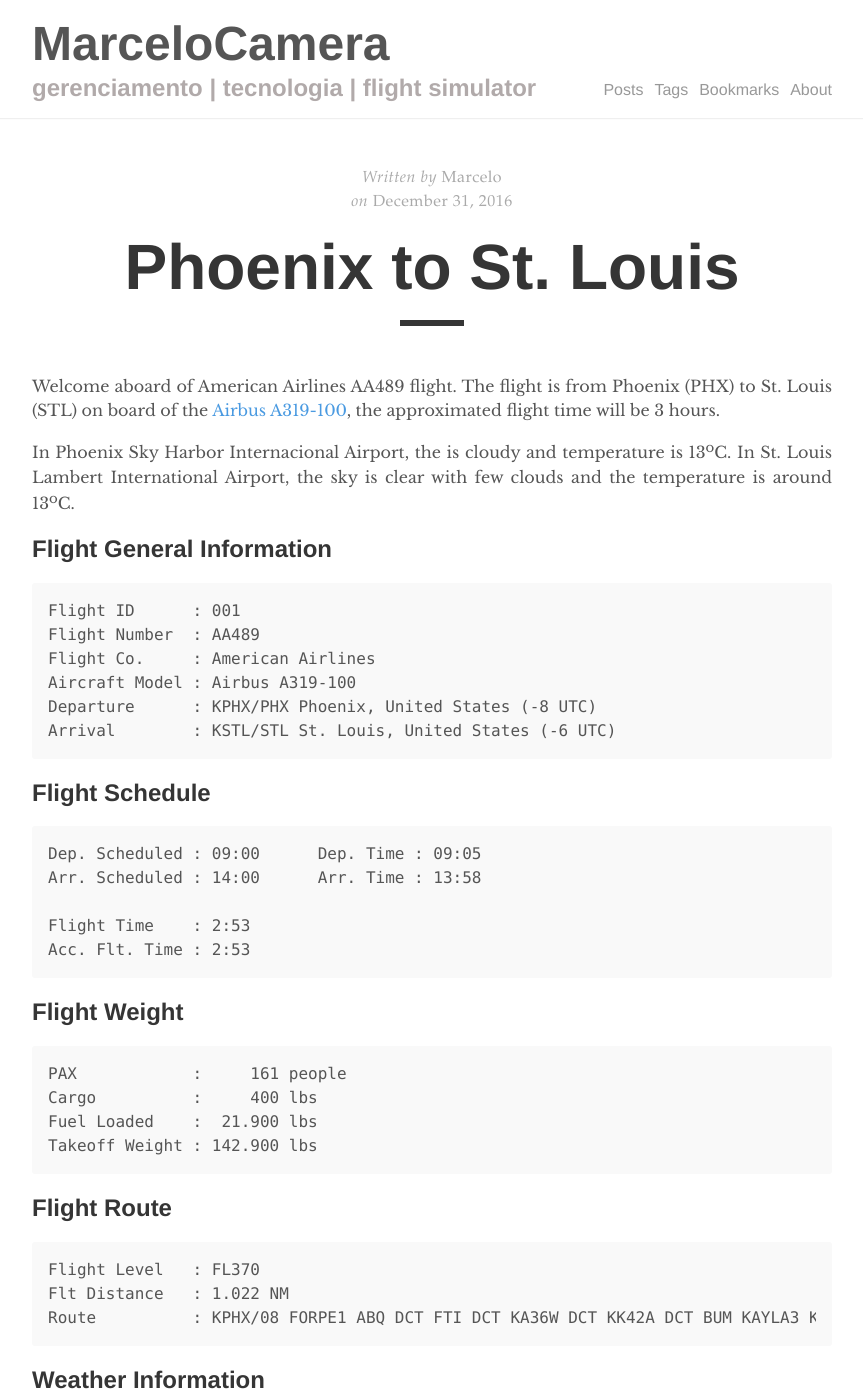
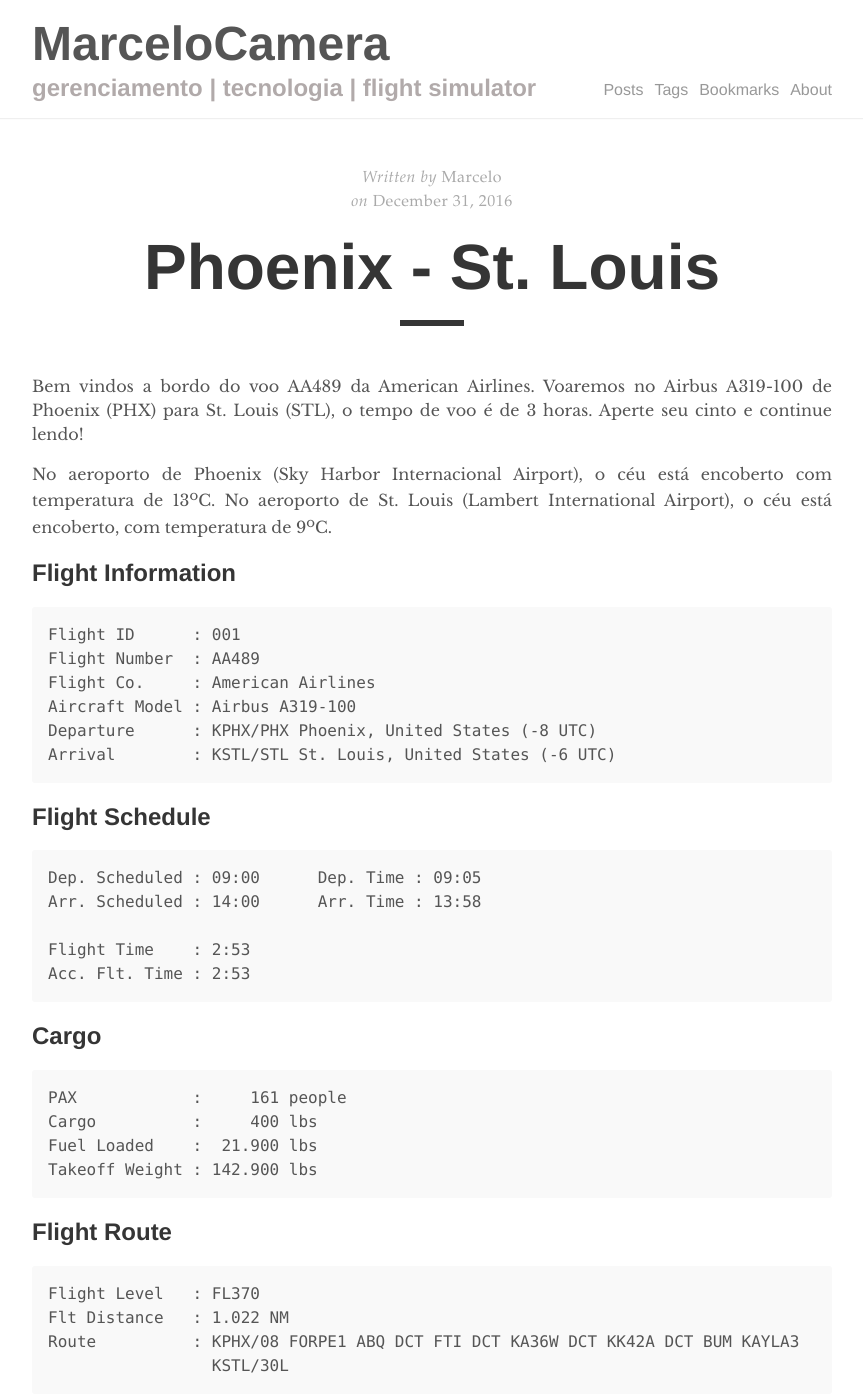
Before and after one commit to marcelocamera/marcelocamera.github.io, a Jekyll site: the page built from _posts/2016-12-31-001-PHX-STL.md, in a window 1280 px wide and 1400 px high. Shown: the whole window, without its empty margins (208-1071 px from the left). Built offline with Jekyll 4.4.1, drawn with Linux system fonts in a browser that asks for light colours; comment, search, counter and statistics services are not loaded.

Commit message:
Update 2016-12-31-001-PHX-STL.md

```diff
--- a/_posts/2016-12-31-001-PHX-STL.md
+++ b/_posts/2016-12-31-001-PHX-STL.md
@@ -1,15 +1,17 @@
 ---
 layout: post
-title: "Phoenix to St. Louis"
+title: "Phoenix - St. Louis"
 author: "Marcelo"
 comments: true
 tags: flight-simulator
+excerpt_separator: <!--more-->
 ---
-Welcome aboard of American Airlines AA489 flight. The flight is from Phoenix (PHX) to St. Louis (STL) on board of the <a href="https://imgproc.airliners.net/photos/airliners/3/7/7/6325773.jpg?v=v4276c779294" target="_blank">Airbus A319-100</a>, the approximated flight time will be 3 hours.
+Bem vindos a bordo do voo AA489 da American Airlines. Voaremos no Airbus A319-100 de Phoenix (PHX) para St. Louis (STL), o tempo de voo é de 3 horas. Aperte seu cinto e continue lendo!
+<!--more-->
 
-In Phoenix Sky Harbor Internacional Airport, the is cloudy and temperature is 13<sup>o</sup>C. In St. Louis Lambert International Airport, the sky is clear with few clouds and the temperature is around 13<sup>o</sup>C.
+No aeroporto de Phoenix (Sky Harbor Internacional Airport), o céu está encoberto com temperatura de 13<sup>o</sup>C. No aeroporto de St. Louis (Lambert International Airport), o céu está encoberto, com temperatura de 9<sup>o</sup>C.
 
-## Flight General Information
+## Flight Information
 {% highlight markdown %}
 Flight ID      : 001
 Flight Number  : AA489
@@ -28,7 +30,7 @@ Flight Time    : 2:53
 Acc. Flt. Time : 2:53
 {% endhighlight %}
 
-## Flight Weight
+## Cargo
 {% highlight markdown %}
 PAX            :     161 people
 Cargo          :     400 lbs
@@ -40,10 +42,11 @@ Takeoff Weight : 142.900 lbs
 {% highlight markdown %}
 Flight Level   : FL370
 Flt Distance   : 1.022 NM
-Route          : KPHX/08 FORPE1 ABQ DCT FTI DCT KA36W DCT KK42A DCT BUM KAYLA3 KSTL/30L
+Route          : KPHX/08 FORPE1 ABQ DCT FTI DCT KA36W DCT KK42A DCT BUM KAYLA3
+                 KSTL/30L
 {% endhighlight %}
 
-## Weather Information
+## Previsão do Tempo
 {% highlight markdown %}
 KPHX/PHX  PHOENIX SKY HARBOR INTL
    KPHX 311551Z 21003KT 8SM SCT006 BKN008 OVC012 13/12 A2992
@@ -53,5 +56,9 @@ KSTL/STL  ST LOUIS LAMBERT INTL
 {% endhighlight %}
 
 <figure align="center">
-   <img src="/assets/001.PNG" alt="Flight Map" />
+   <img src="/assets/001a.webp" alt=" " />
 </figure>
+
+<figure align="center">
+   <img src="/assets/001b.webp" alt=" " />
+</figure>
```
